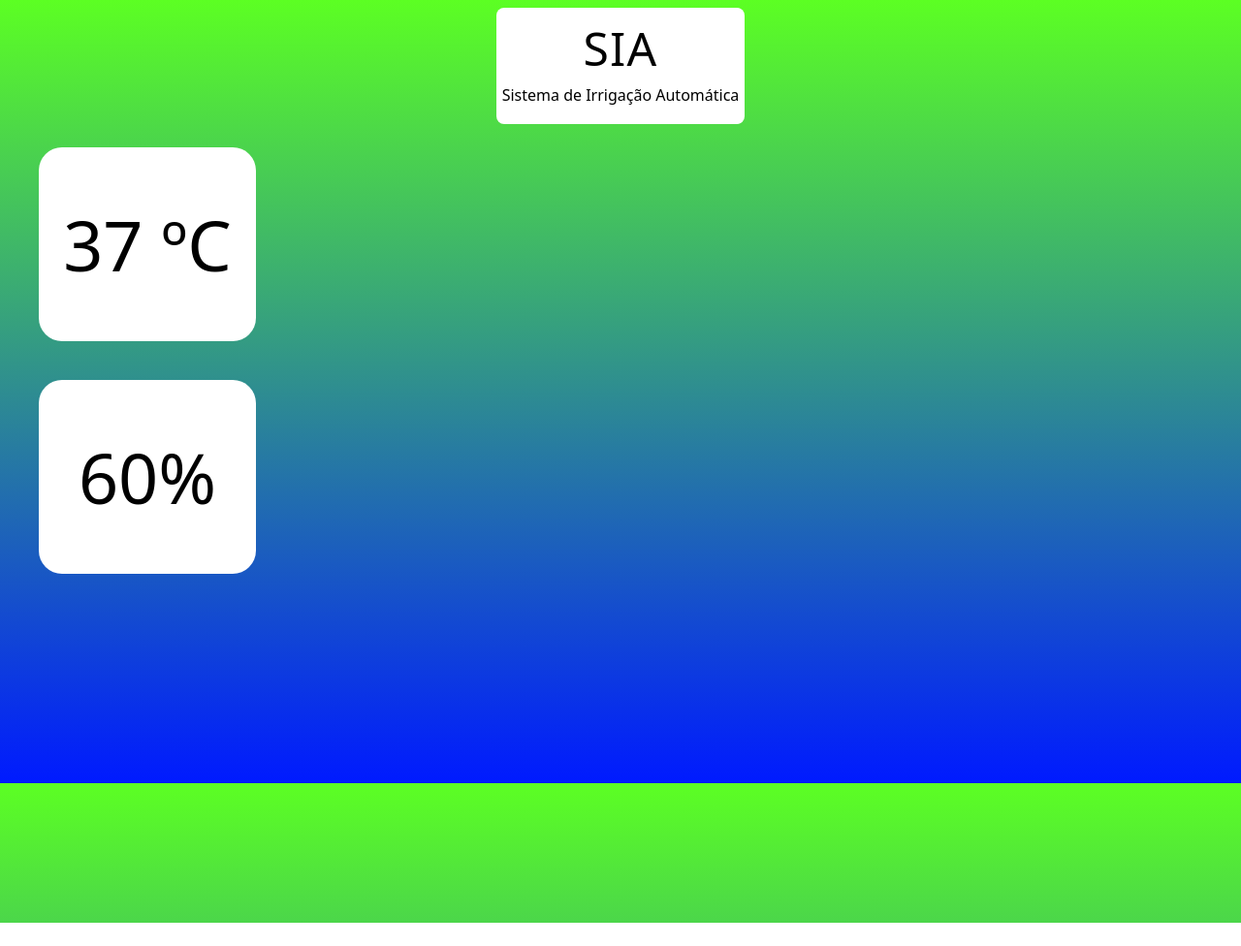
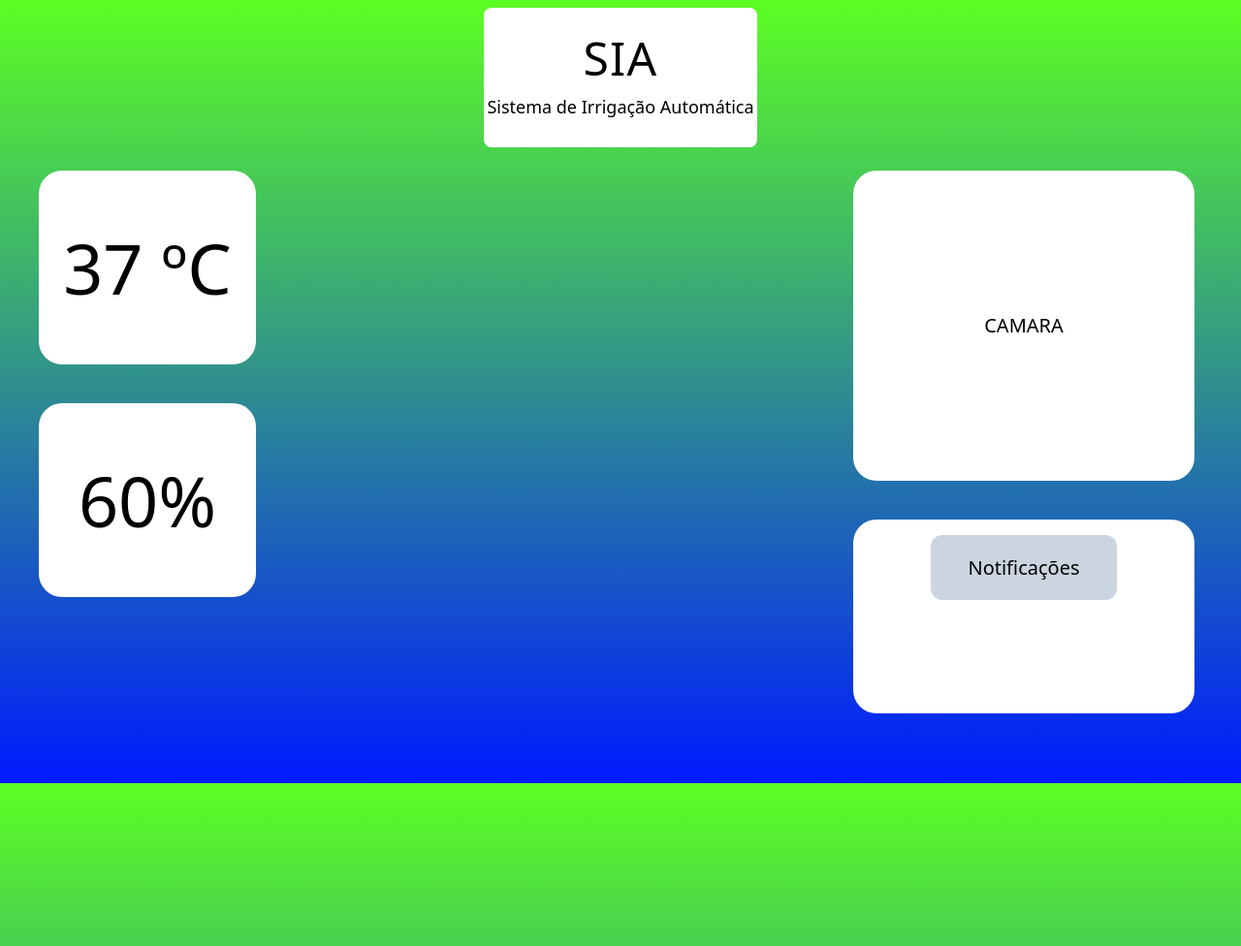
Before and after one commit to SeltikHD/SIA2, a Flask app: page / in a window 1280 px wide. Shown: the whole page at 97% size. Before the commit the page ends 952 px from the top, so only its background shows below. Run offline with Flask 3, Linux system fonts and the light colour scheme; style sheets or scripts are compiled from the project's sources; some libraries are stand-ins or nearby versions.

Commit message:
Seção da esquerda e direita completas

```diff
--- a/website/templates/index.html
+++ b/website/templates/index.html
@@ -14,10 +14,10 @@
     </head>
 
     <body class="bg-gradient-to-b from-[#5CFF23] to-[#001AFF] max-h-full">
-        <header class="w-full h-[15%] mt-2 mb-6 flex justify-center">
-            <div class="bg-white rounded-lg h-full w-[20%] flex justify-center items-center flex-col">
+        <header class="w-full h-[18%] mt-2 mb-6 flex justify-center">
+            <div class="bg-white rounded-lg h-full w-[22%] flex justify-center items-center flex-col">
                 <h1 class="text-5xl tracking-wide mb-3">SIA</h1>
-                <p class="">Sistema de Irrigação Automática</p>
+                <p class="text-lg">Sistema de Irrigação Automática</p>
             </div>
         </header>
         <main class="w-full h-full flex">
@@ -30,11 +30,13 @@
                 </div>
             </section>
             <section class="w-full h-full">
-                <div>
-
+                <div class="bg-white rounded-3xl h-[40%] w-[55%] ml-60 mb-10 flex justify-center items-center">
+                    <p class="text-xl">CAMARA</p>
                 </div>
-                <div>
-
+                <div class="bg-white rounded-3xl h-[25%] w-[55%] ml-60 flex justify-center p-4">
+                    <div class="bg-slate-300 rounded-xl h-[40%] w-[60%] flex justify-center items-center">
+                        <p class="text-xl">Notificações</p>
+                    </div>
                 </div>
             </section>
         </main>
```
